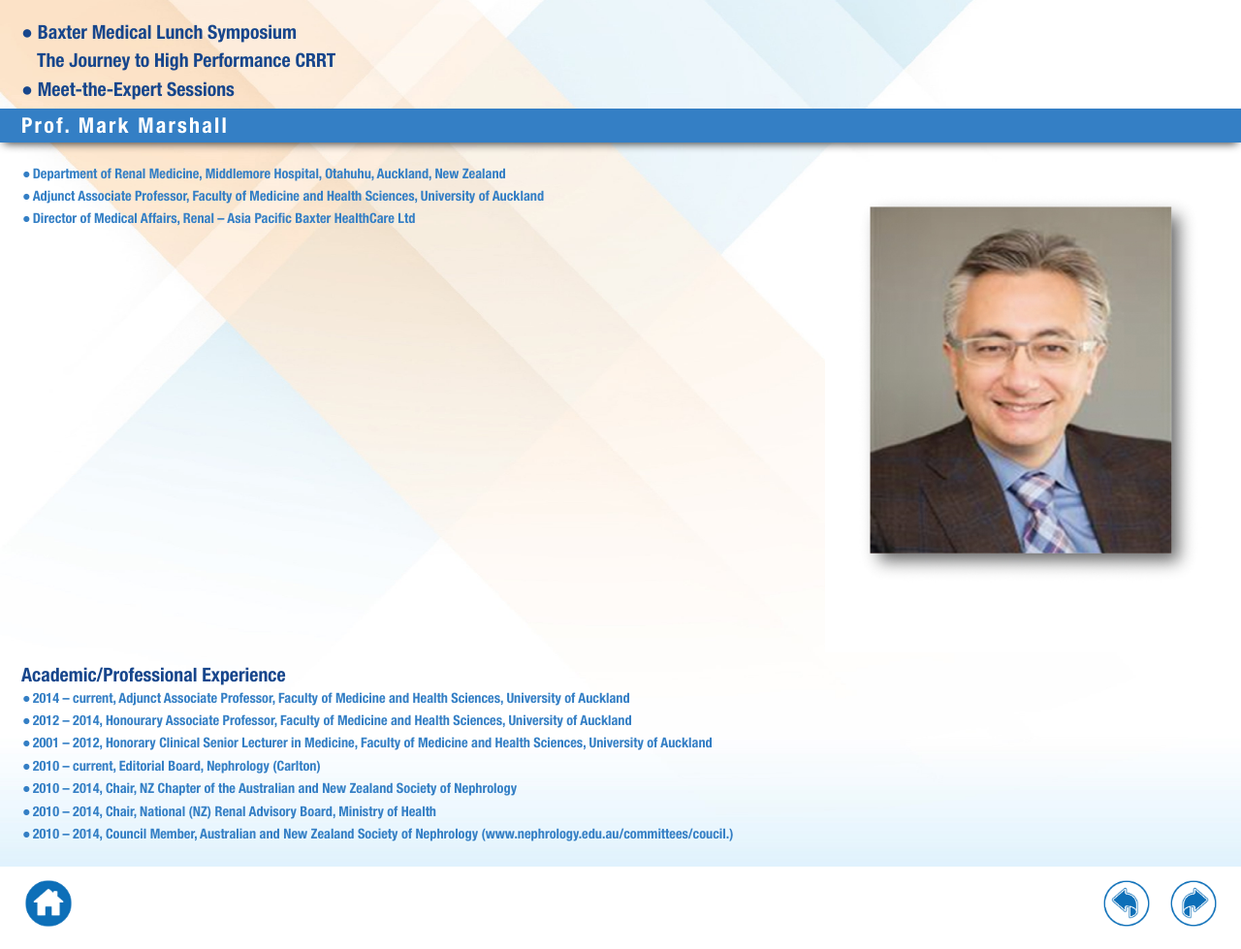
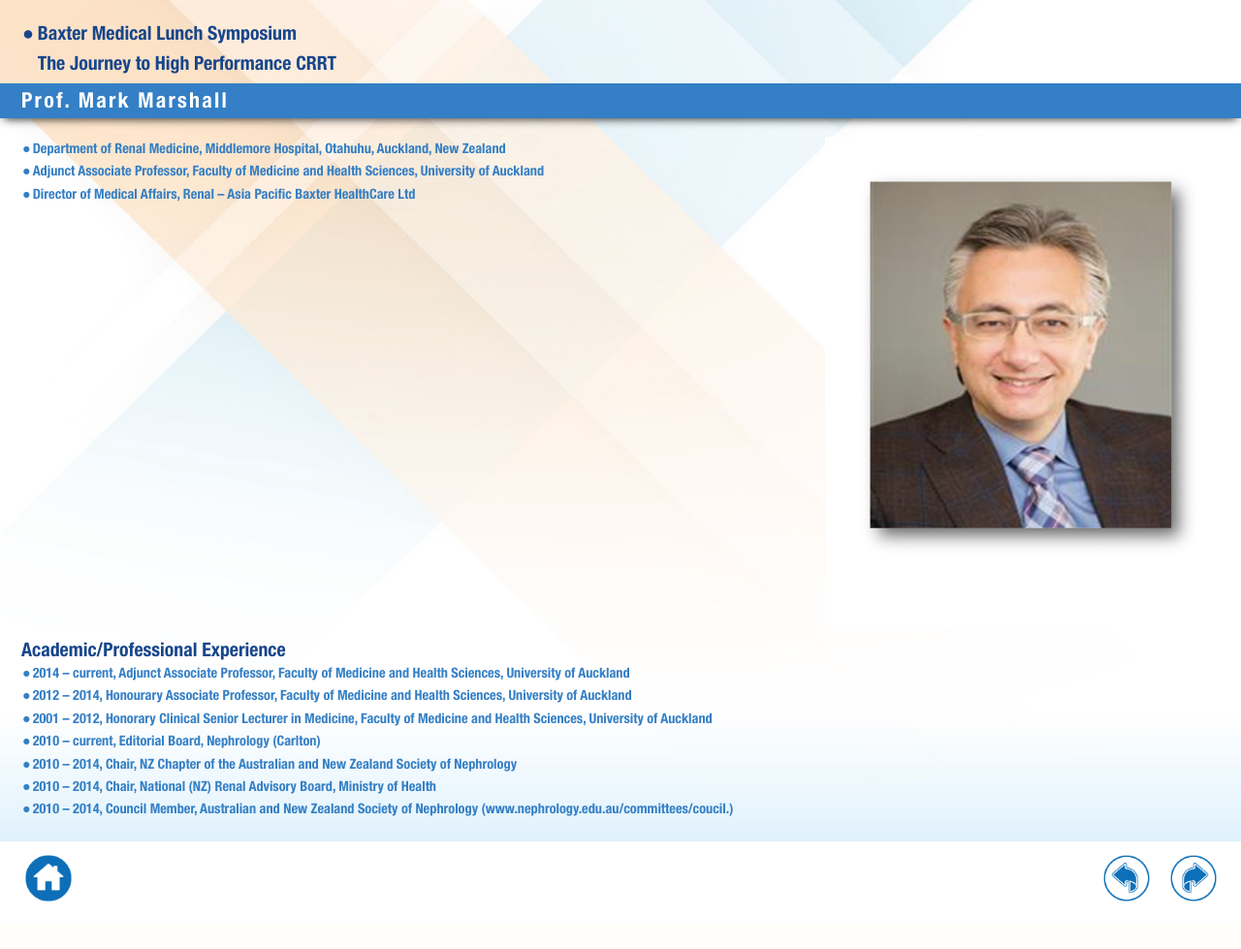
Before and after one commit to yfancc20/baxterlunch, a PHP site: page /speaker1-1.php in a window 1280 px wide. Shown: the whole page at 97% size. After the commit the page ends 930 px from the top, so only its background shows below. Run offline with PHP 8.4, Linux system fonts and the light colour scheme; data that the repository does not hold is empty.

Commit message:
update fix

```diff
--- a/src/agenda.php
+++ b/src/agenda.php
@@ -34,6 +34,7 @@
 	<div class="wrapper agenda no-foot">
 		<div class="content">
 			<div class="paragraph">
+				<div class="title-sm">Baxter Medical Lunch Symposium</div>
 				<div class="title-sm">The Journey to High Performance CRRT</div>
 				<p class="text">Taipei Marriott Hotel 5F Junior Ballroom 1</p>
 			</div>
@@ -46,7 +47,7 @@
 			</div>
 		</div>
 
-		<div class="content">
+		<div class="content pb-5">
 			<div class="paragraph mt-0">
 				<div class="container-fluid px-0">
 					<div class="row">
--- a/src/components/speaker_top.php
+++ b/src/components/speaker_top.php
@@ -1,9 +1,23 @@
 <div class="content top">
 	<div class="paragraph">
-		<div class="title-sm">● Baxter Medical Lunch Symposium</div>
-		<div class="title-sm">
-			<span style="visibility: hidden">● </span>The Journey to High Performance CRRT
-		</div>
-		<div class="title-sm">● Meet-the-Expert Sessions</div>
+		<table>
+			<?php if ($topDisplay[0]) { ?>
+				<tr>
+					<td class="title-sm pr-1">●</td>
+					<td class="title-sm">Baxter Medical Lunch Symposium</td>
+				</tr>
+				<tr>
+					<td class="title-sm pr-1"></td>
+					<td class="title-sm">The Journey to High Performance CRRT</td>
+				</tr>
+			<?php } ?>
+
+			<?php if ($topDisplay[1]) { ?>
+				<tr>
+					<td class="title-sm pr-1">●</td>
+					<td class="title-sm">Meet-the-Expert Sessions</td>
+				</tr>
+			<?php } ?>
+		</table>
 	</div>
 </div>
--- a/src/speaker1-1.php
+++ b/src/speaker1-1.php
@@ -1,6 +1,7 @@
 <?php
 	$prev = 'speaker_cv.php';
 	$next = 'speaker1-2.php';
+	$topDisplay = [true, false];
 
 	$name = 'Prof. Mark Marshall';
 	$exp1 = [
--- a/src/speaker1-2.php
+++ b/src/speaker1-2.php
@@ -1,5 +1,6 @@
 <?php
 	$prev = 'speaker1-1.php';
+	$topDisplay = [true, false];
 
 	$name = 'Prof. Mark Marshall';
 	$exp2 = [
--- a/src/speaker2-1.php
+++ b/src/speaker2-1.php
@@ -1,6 +1,7 @@
 <?php
 	$prev = 'speaker_cv.php';
 	$next = 'speaker2-2.php';
+	$topDisplay = [true, true];
 
 	$name = 'Prof. Ashita Tolwani';
 	$exp1 = [
--- a/src/speaker2-2.php
+++ b/src/speaker2-2.php
@@ -1,5 +1,6 @@
 <?php
 	$prev = 'speaker2-1.php';
+	$topDisplay = [true, true];
 
 	$name = 'Prof. Ashita Tolwani';
 	$exp2 = [
--- a/src/speaker3-1.php
+++ b/src/speaker3-1.php
@@ -1,6 +1,7 @@
 <?php
 	$prev = 'speaker_cv.php';
 	$next = 'speaker3-2.php';
+	$topDisplay = [true, true];
 
 	$name = 'Prof. Patrick Honoré, MD, PhD, FCCM';
 	$exp1 = [
--- a/src/speaker3-2.php
+++ b/src/speaker3-2.php
@@ -1,5 +1,6 @@
 <?php
 	$prev = 'speaker3-1.php';
+	$topDisplay = [true, true];
 
 	$name = 'Prof. Patrick Honoré, MD, PhD, FCCM';
 	$exp2 = 'He acts as reviewer for more than 45 international journals, including top-ranking journals in the field of critical care medicine and nephrol ogy. He is a member of the editorial board of several (15 ) high-standard journals. He is also Editor-In-Chief of the Journal of Translational Internal Medicine (open access) since 2013, editor-in-chief of Journal of Translational Critical Care Medicine & Journal of Translational Kidney Research since 2015 (open access too).He is also appointed as section editor for Renal in Annals of Intensive Care starting from Feb uary 2016.Since 2009, he fulltime fulfils the position of Head of Clin ics in the Intensive Care department of the University Hospital, Vrije Universiteit Brussels (VUB) and became Clinical Tutor and Senior Lecturer at the VUB Faculty of Medicine.Since 2012, he fulfils the position of Full Professor at the VUB Faculty of Medicine. In the ICU department, he leads the Critical Care Nephrology Platform which incorporates intensivists, nephrologists and nurses dedicated to daily education, research and treatment of acute kidney injury. In particular, he directs and organizes continuous renal replacement therapy on a 24/24; 7/7 on-call basis.He has also start a CRRT program using citrate dedicated to small children (less than 10 kg) in the UZB -PICU since 2013.';
--- a/src/speaker4-1.php
+++ b/src/speaker4-1.php
@@ -1,6 +1,7 @@
 <?php
 	$prev = 'speaker_cv.php';
 	$next = 'speaker4-2.php';
+	$topDisplay = [false, true];
 
 	$name = 'Dr. Ling Zhang, MD';
 	$desc = 'Associate professor, Director of CRRT,<br>Department of nephrology, West China Hospital of Sichuan University';
--- a/src/speaker4-2.php
+++ b/src/speaker4-2.php
@@ -1,5 +1,6 @@
 <?php
 	$prev = 'speaker4-1.php';
+	$topDisplay = [false, true];
 
 	$name = 'Dr. Ling Zhang, MD';
 	$exp2 = [
--- a/src/speaker_cv.php
+++ b/src/speaker_cv.php
@@ -1,5 +1,6 @@
 <?php
 	$prev = 'menu.php';
+	$topDisplay = [true, true];
 
 	$speakers = [
 		[
```
Also changed, not shown: README.md.
